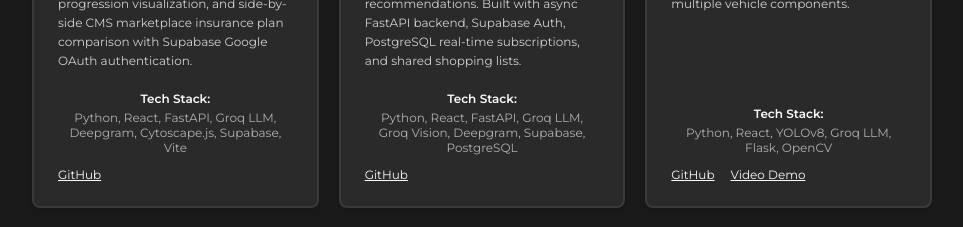
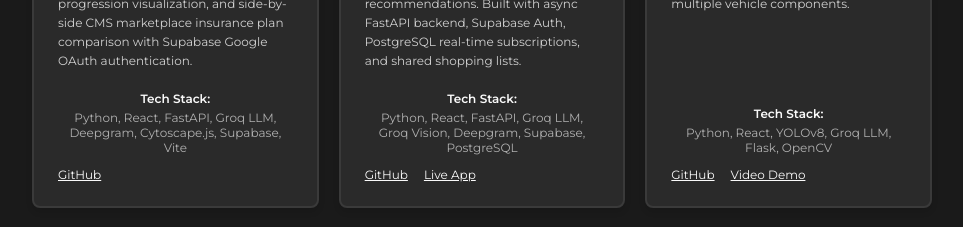
Before and after one commit to pradyunbachu/Portfolio-Website, a React (Vite) app: page / in a window 1280 px wide. Shown: the part 2657-2884 px from the top of the page, without its empty margins (158-1121 px from the left). Built offline with nearby package versions, Linux system fonts and the light colour scheme.

Commit message:
added link to voxal

```diff
--- a/src/App.jsx
+++ b/src/App.jsx
@@ -124,6 +124,7 @@ function App() {
         "Python, React, FastAPI, Groq LLM, Groq Vision, Deepgram, Supabase, PostgreSQL",
       links: [
         { label: "GitHub", url: "https://github.com/pradyunbachu/VoiceP_App" },
+        { label: "Live App", url: "https://voxal.vercel.app/" },
       ],
     },
     {
```
